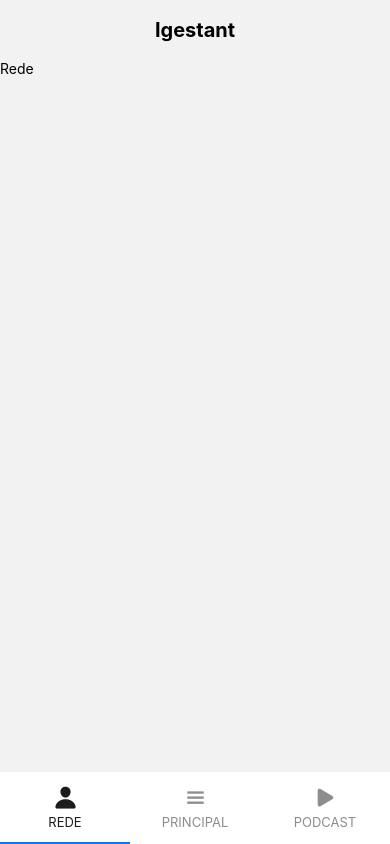
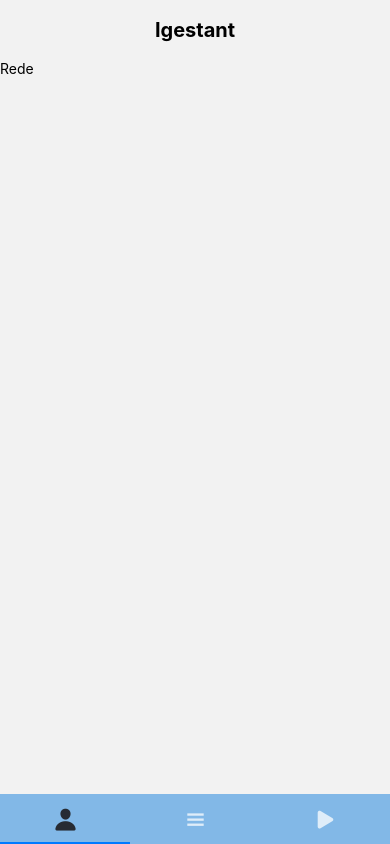
Before and after one commit to Luanbian/Igestant-App, a React Native app: screen / in a window 390 px wide. Built offline with nearby package versions, Linux system fonts and the light colour scheme.

Commit message:
style: bruto da barra de ações feito

```diff
--- a/src/routes.js
+++ b/src/routes.js
@@ -33,8 +33,12 @@ export default function Routes() {
             } else {
               iconName = "person";
             }
-            return <Ionicons name={iconName} size={25} color={color} />;
+            return <Ionicons name={iconName} size={25} color={color} />
           },
+          tabBarStyle: { backgroundColor: '#82B8E7', height: 50},
+          tabBarActiveTintColor: 'rgba(20, 15, 15, 0.83)',
+          tabBarInactiveTintColor: 'rgba(255, 255, 255, 0.74)',
+          tabBarShowLabel: false,
         })}
         tabBarPosition="bottom"
       >
```
